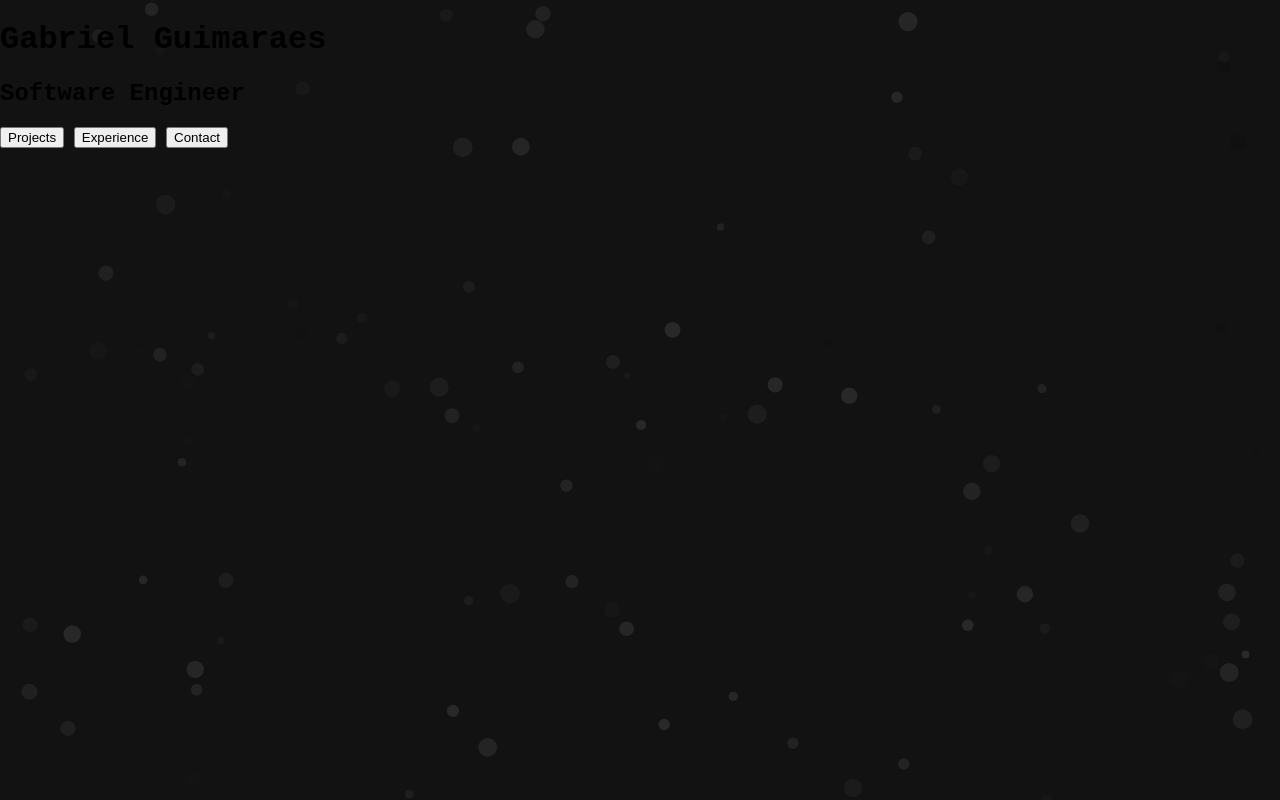
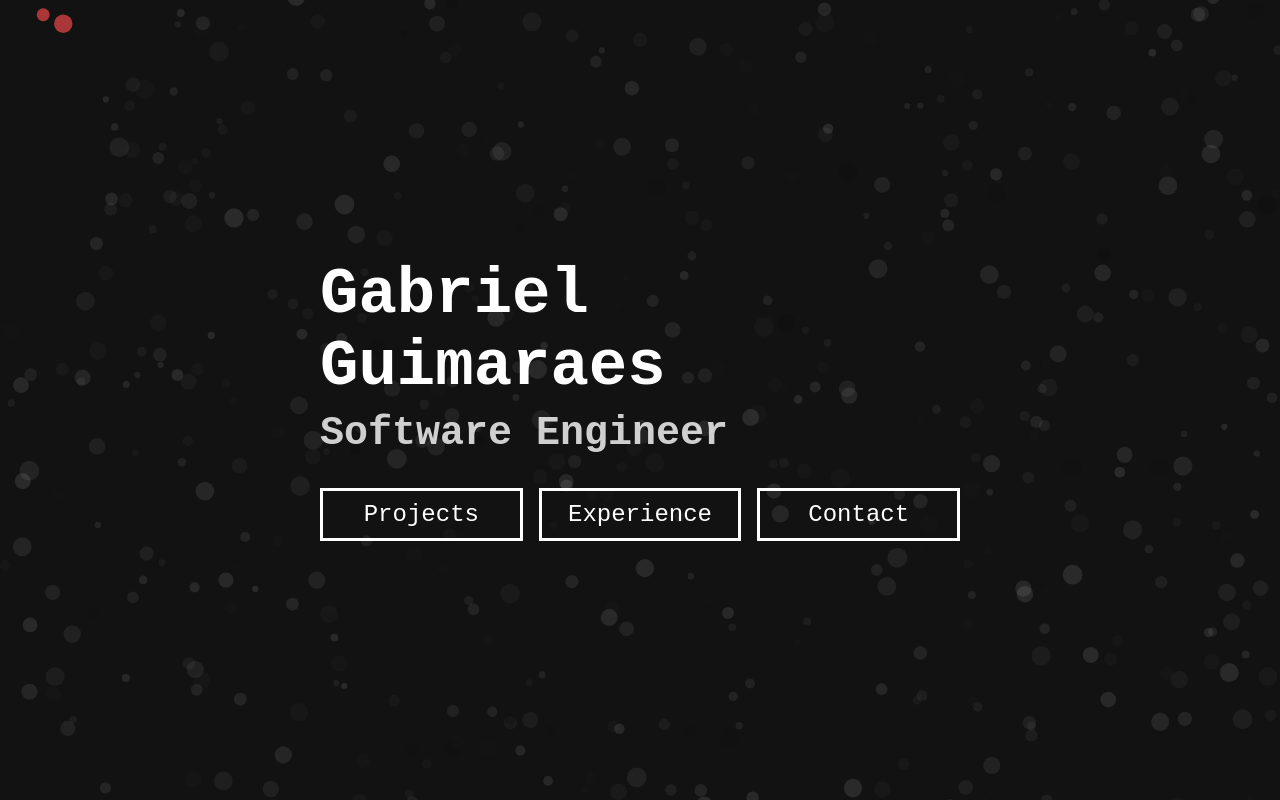
Before and after one commit to gabrielg2020/portfolio, a Svelte app in the folder frontend/: page / in a window 1280 px wide. Built offline with nearby package versions, Linux system fonts and the light colour scheme; a web font is replaced by a local one.

Commit message:
feat: creat and implement `AnimatedButton.svelte`
Signed-off-by: Gabriel Guimaraes <80750139+gabrielg2020@users.noreply.github.com>

```diff
--- /dev/null
+++ b/frontend/src/components/AnimatedButton.svelte
@@ -0,0 +1,127 @@
+<script lang="ts">
+  export let text: string;
+
+  let isHovered = false;
+  let isClicked = false;
+  let mouseX = 0;
+  let mouseY = 0;
+  let buttonRect: DOMRect;
+
+  function handleMouseEnter(event: MouseEvent) {
+    isHovered = true;
+    updateMousePosition(event);
+  }
+
+  function handleMouseLeave() {
+    if (!isClicked) {
+      isHovered = false;
+    }
+  }
+
+  function handleMouseMove(event: MouseEvent) {
+    if (isHovered && !isClicked) {
+      updateMousePosition(event);
+    }
+  }
+
+  function handleClick(event: MouseEvent) {
+    isClicked = true;
+    updateMousePosition(event);
+
+    // Reset after animation completes
+    setTimeout(() => {
+      isClicked = false;
+      isHovered = false;
+    }, 600); // Match with CSS animation duration
+  }
+
+  function updateMousePosition(event: MouseEvent) {
+    if (!buttonRect) {
+      buttonRect = (event.currentTarget as HTMLElement).getBoundingClientRect();
+    }
+
+    mouseX = event.clientX - buttonRect.left;
+    mouseY = event.clientY - buttonRect.top;
+  }
+</script>
+
+<button
+  on:mouseenter={handleMouseEnter}
+  on:mouseleave={handleMouseLeave}
+  on:mousemove={handleMouseMove}
+  on:click={handleClick}
+  class="animated-button"
+>
+  {#if isHovered || isClicked}
+    <span
+      class="circle"
+      class:expand={isClicked}
+      style="left: {mouseX}px; top: {mouseY}px;"
+    ></span>
+  {/if}
+
+  <span class="button-text">{text}</span>
+</button>
+
+<style>
+  .animated-button {
+    display: flex;
+    justify-content: center;
+    position: relative;
+    padding: 10px 20px;
+    background-color: transparent;
+    color: white;
+    border: 3px solid white;
+    cursor: pointer;
+    overflow: hidden;
+    font-size: 1.5rem;
+    width: 100%;
+    transition: color 0.4s;
+  }
+
+  .button-text {
+    font-family: 'Martian Mono', monospace;
+    position: relative;
+    transition: color 0.4s;
+    z-index: 2;
+  }
+
+  .circle {
+    position: absolute;
+    width: 0;
+    height: 0;
+    background-color: white;
+    border-radius: 50%;
+    transform: translate(-50%, -50%);
+    z-index: 1;
+    opacity: 0.4;
+    transition:
+      width 0.2s ease-out,
+      height 0.2s ease-out;
+  }
+
+  .animated-button:hover .circle:not(.expand) {
+    width: 20px;
+    height: 20px;
+  }
+
+  .circle.expand {
+    width: 600px;
+    height: 600px;
+    opacity: 1;
+    transition:
+      width 0.6s ease-out,
+      height 0.6s ease-out,
+      opacity 0.6s;
+  }
+
+  .animated-button:hover {
+    border-color: white;
+  }
+
+  /* Change text color when button is clicked and circle expands */
+  .animated-button:active,
+  .circle.expand ~ .button-text {
+    color: black;
+  }
+</style>
--- a/frontend/src/components/Home.svelte
+++ b/frontend/src/components/Home.svelte
@@ -1,15 +1,49 @@
-<script>
+<script lang="ts">
   import InteractiveBackground from "./Background.svelte";
+  import AnimatedButton from "./AnimatedButton.svelte";
 </script>
 
-<InteractiveBackground circleCount={100} minRadius={3} maxRadius={10}>
-  <div>
+<InteractiveBackground circleCount={500} minRadius={3} maxRadius={10}>
+  <div class="home-container">
     <h1>Gabriel Guimaraes</h1>
     <h2>Software Engineer</h2>
-    <div>
-      <button>Projects</button>
-      <button>Experience</button>
-      <button>Contact</button>
+    <div class="button-container">
+      <AnimatedButton text="Projects" />
+      <AnimatedButton text="Experience" />
+      <AnimatedButton text="Contact" />
     </div>
   </div>
 </InteractiveBackground>
+
+<style>
+  .home-container {
+    display: flex;
+    flex-direction: column;
+    justify-content: center;
+    position: absolute;
+    left: 50%;
+    top: 50%;
+    -webkit-transform: translate(-50%, -50%);
+    transform: translate(-50%, -50%);
+
+    min-height: 100vh;
+    color: white;
+  }
+
+  h1 {
+    font-size: 4rem;
+    margin-bottom: 0.5rem;
+  }
+
+  h2 {
+    font-size: 2.5rem;
+    margin-bottom: 2rem;
+    opacity: 0.8;
+  }
+
+  .button-container {
+    width: 100%;
+    display: flex;
+    gap: 1rem;
+  }
+</style>
--- a/frontend/src/styles/global.css
+++ b/frontend/src/styles/global.css
@@ -1,3 +1,8 @@
-body {
+:root {
   font-family: 'Martian Mono', monospace;
+  font-weight: lighter;
 }
+
+h1, h2 {
+  margin: 0;
+}
```
